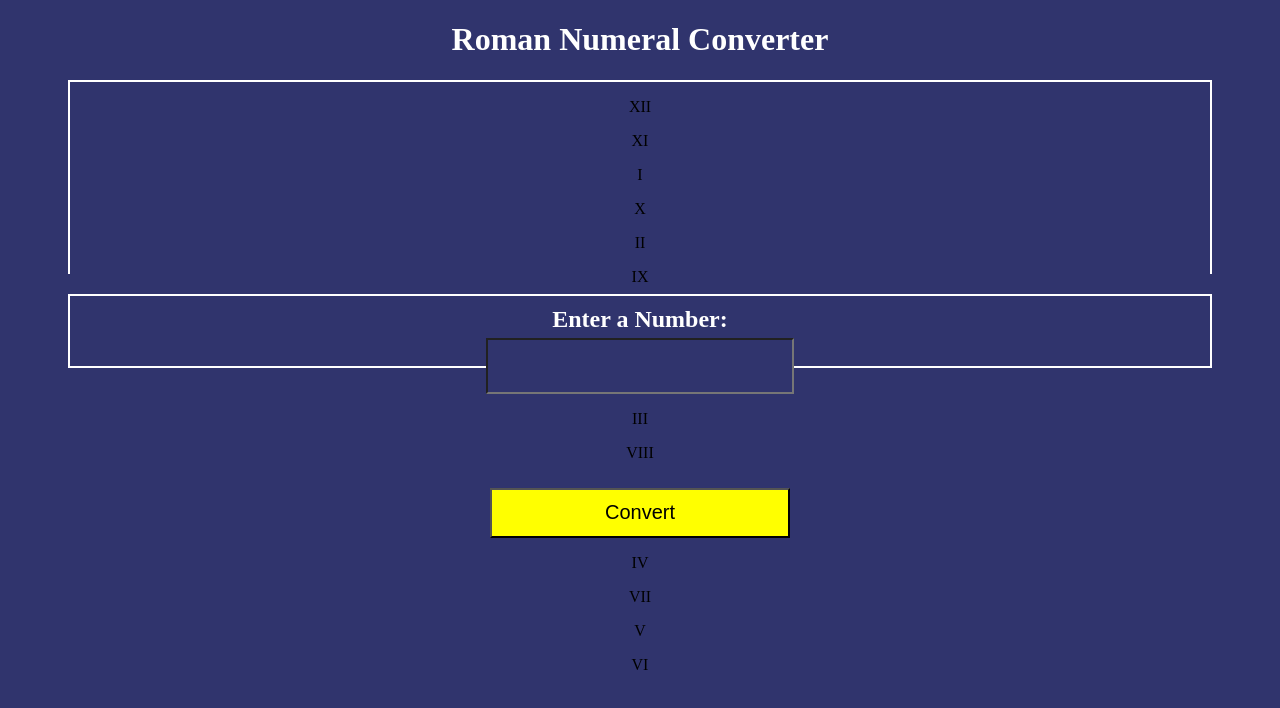
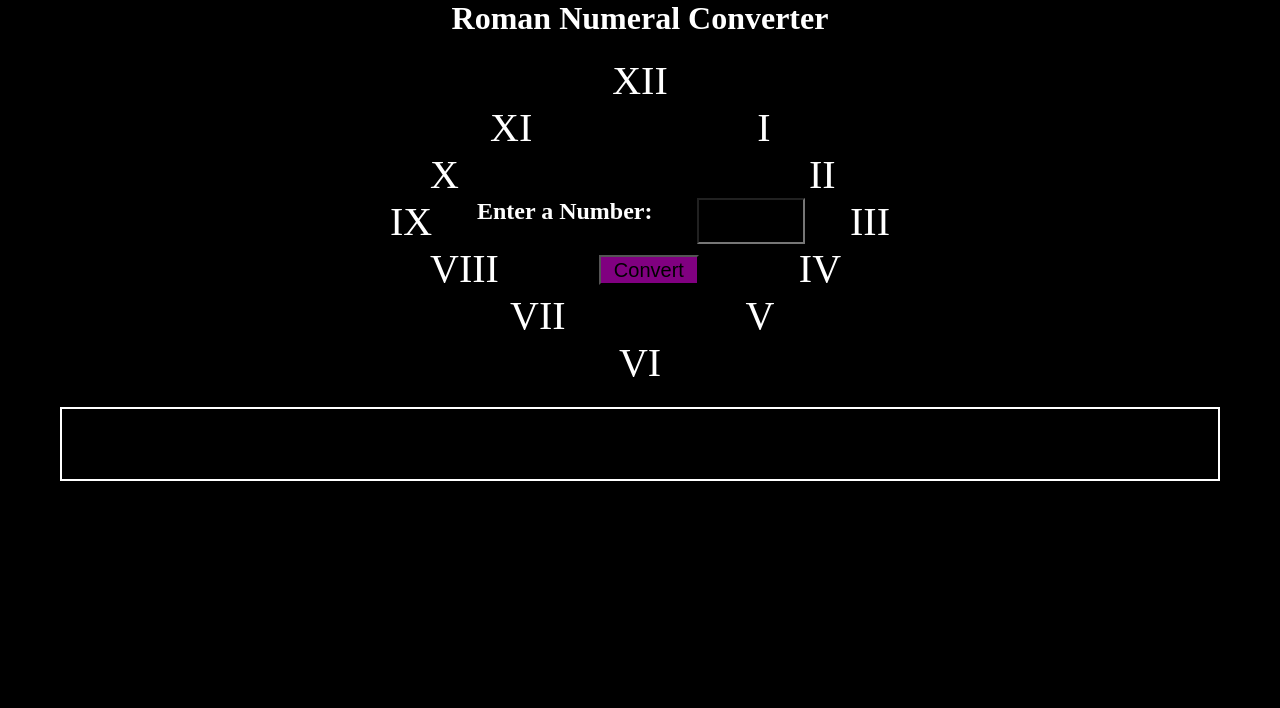
Before and after one commit to sarag548/Roman-Numeral-Converter, a plain HTML site: page Index.html in a window 1280 px wide. Drawn offline with Linux system fonts and the light colour scheme.

Commit message:
Update styles.css

```diff
--- a/styles.css
+++ b/styles.css
@@ -1,9 +1,11 @@
 *{
-  background-color: #30346D
+  background-color: black;
+  margin: 0px;
 }
 h1{
   text-align: center;
   color: white;
+  margin-bottom: 20px;
 }
 h2{
   text-align: center;
@@ -12,24 +14,25 @@ h2{
 }
 button{
   margin-top: 10px;
-  width: 300px;
-  height: 50px;
-  background-color: yellow;
+  width: 100px;
+  height: 30px;
+  background-color: purple;
   font-size: 20px;
+  margin-left: 20%;
 }
 #conversion{
-  border: 2px solid white;
   text-align: center;
-  height: 190px;
-  margin-left: 60px;
-  margin-right: 60px;
+  margin-left: auto;
+  margin-right: auto;
+  height: 350px;
+  border-radius: 50%;
+  width: 500px;
 }
 input{
   text-align: center;
-  width: 300px;
-  height: 50px;
+  width: 100px;
+  height: 40px;
   color: white;
-  font-size: 30px;
 }
 #output{
   border: 2px solid white;
@@ -37,7 +40,63 @@ input{
   margin-left: 60px;
   margin-right: 60px;
   text-align: center;
-  margin-top: 20px;
   color: white;
   font-size: 30px;
 }
+p{
+  color: white;
+  font-size: 40px;
+}
+
+#eleven-one{
+  display: flex;
+}
+
+#eleven{
+  margin-left: 20%
+}
+
+#one{
+  margin-left: 45%;
+}
+#ten-two{
+  display: flex;
+}
+
+#ten{
+  margin-left: 8%;
+}
+
+#two{
+  margin-left: 70%;
+}
+
+#nine-three{
+  display: flex;
+  justify-content: space-between;
+  margin: 0px;
+}
+
+#eight-four{
+  display: flex;;
+}
+
+#eight{
+  margin-left: 8%
+}
+
+#four{
+  margin-left: 20%;
+}
+
+#seven-five{
+  display: flex;
+}
+
+#seven{
+  margin-left: 24%
+}
+
+#five{
+  margin-left: 36%;
+}
```
